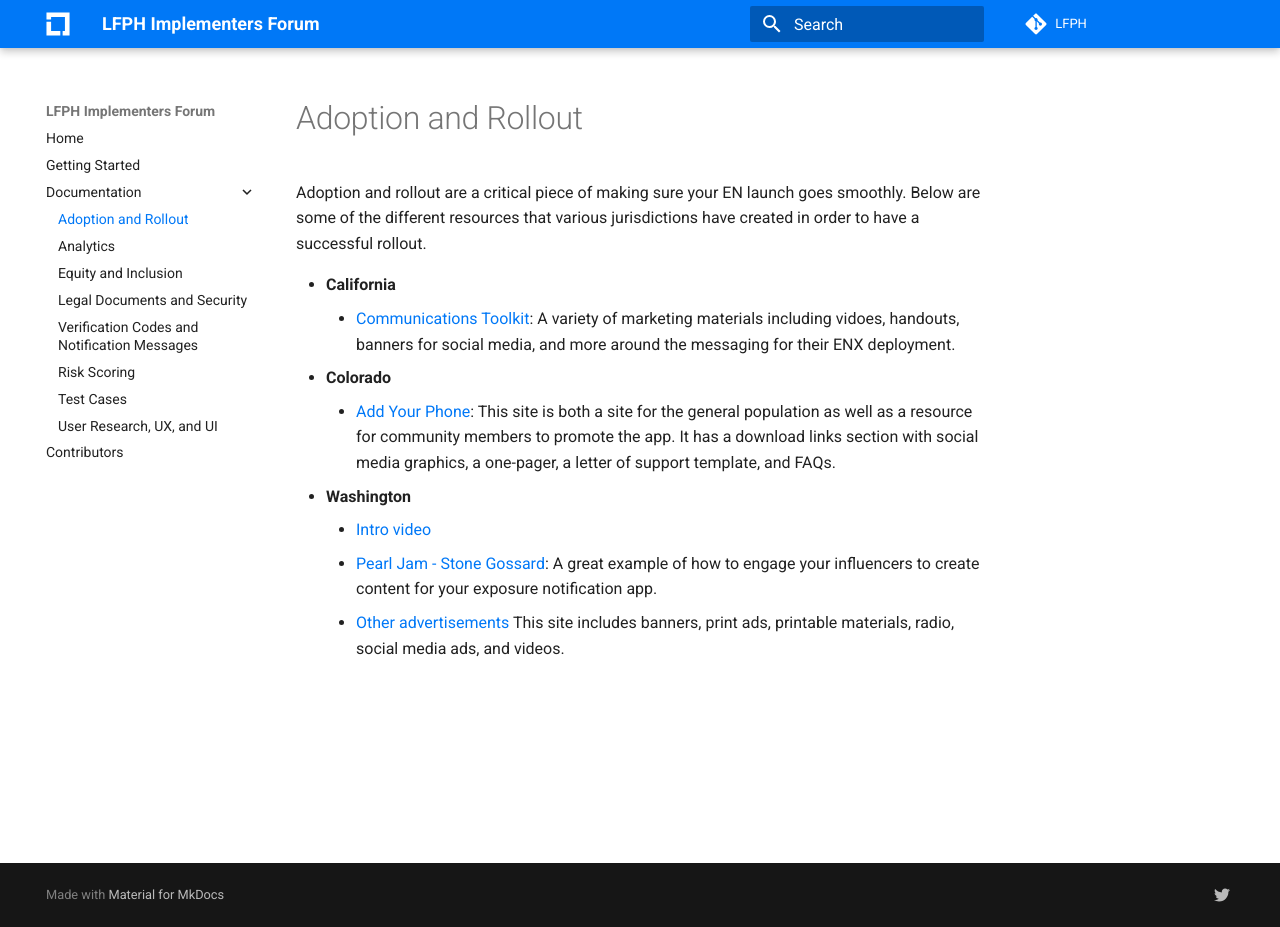
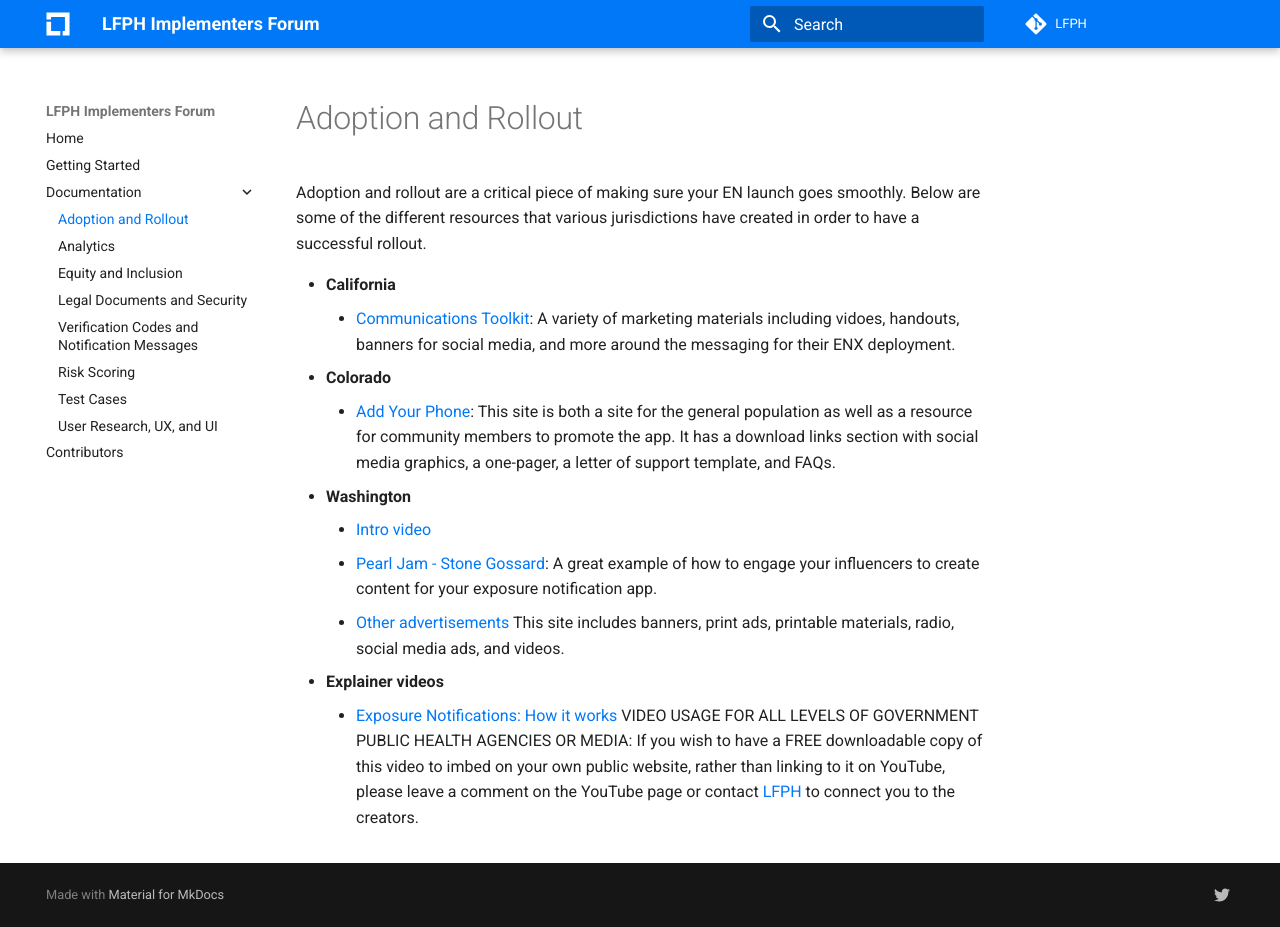
Before and after one commit to lfph/implementers-forum, an MkDocs documentation site: the page built from docs/adoption-and-rollout.md, in a window 1280 px wide and 927 px high. Built offline with MkDocs 1.6.1 and Material for MkDocs 9.7.7, drawn with Linux system fonts in a browser that asks for light colours; comment, search, counter and statistics services are not loaded.

Commit message:
Update adoption-and-rollout.md

```diff
--- a/docs/adoption-and-rollout.md
+++ b/docs/adoption-and-rollout.md
@@ -10,3 +10,6 @@ Adoption and rollout are a critical piece of making sure your EN launch goes smo
     * [Intro video](https://www.youtube.com/watch?v=BHpXuARRsJw&feature=emb_imp_woyt)
     * [Pearl Jam - Stone Gossard](https://www.youtube.com/watch?v=QG5W99tQNJ8): A great example of how to engage your influencers to create content for your exposure notification app.
     * [Other advertisements](https://coronavirus.wa.gov/partner-toolkit) This site includes banners, print ads, printable materials, radio, social media ads, and videos.
+
+* **Explainer videos**
+    * [Exposure Notifications: How it works](https://www.youtube.com/watch?v=qQYM25bpiLo&feature=youtu.be) VIDEO USAGE FOR ALL LEVELS OF GOVERNMENT PUBLIC HEALTH AGENCIES OR MEDIA: If you wish to have a FREE downloadable copy of this video to imbed on your own public website, rather than linking to it on YouTube, please leave a comment on the YouTube page or contact [LFPH](mailto:info@lfph.io) to connect you to the creators.
```
